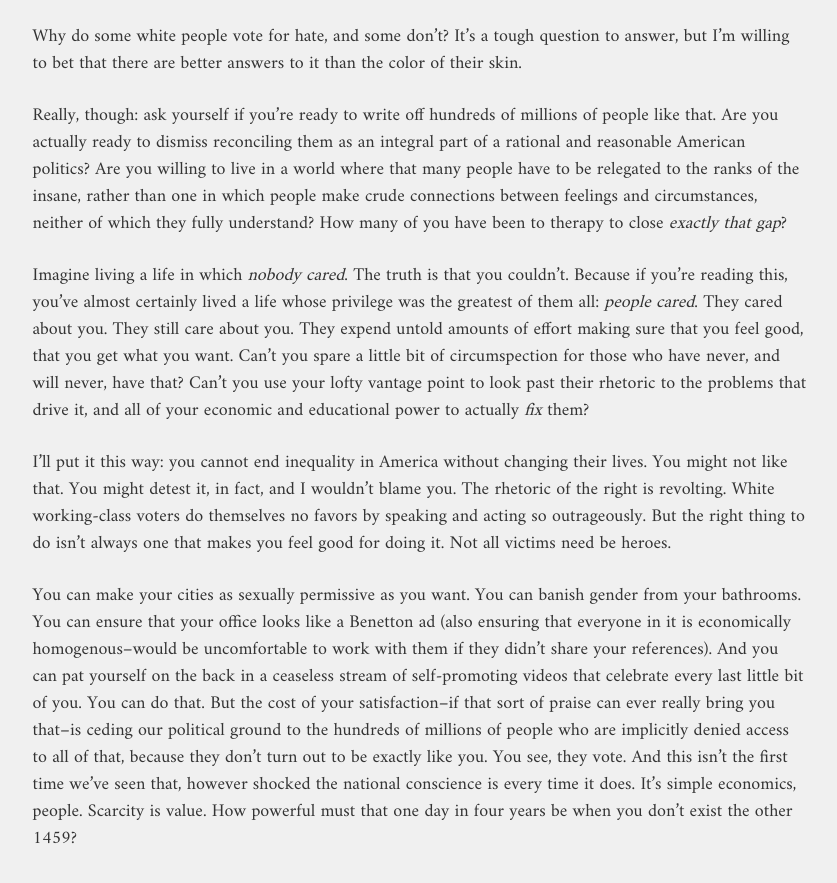
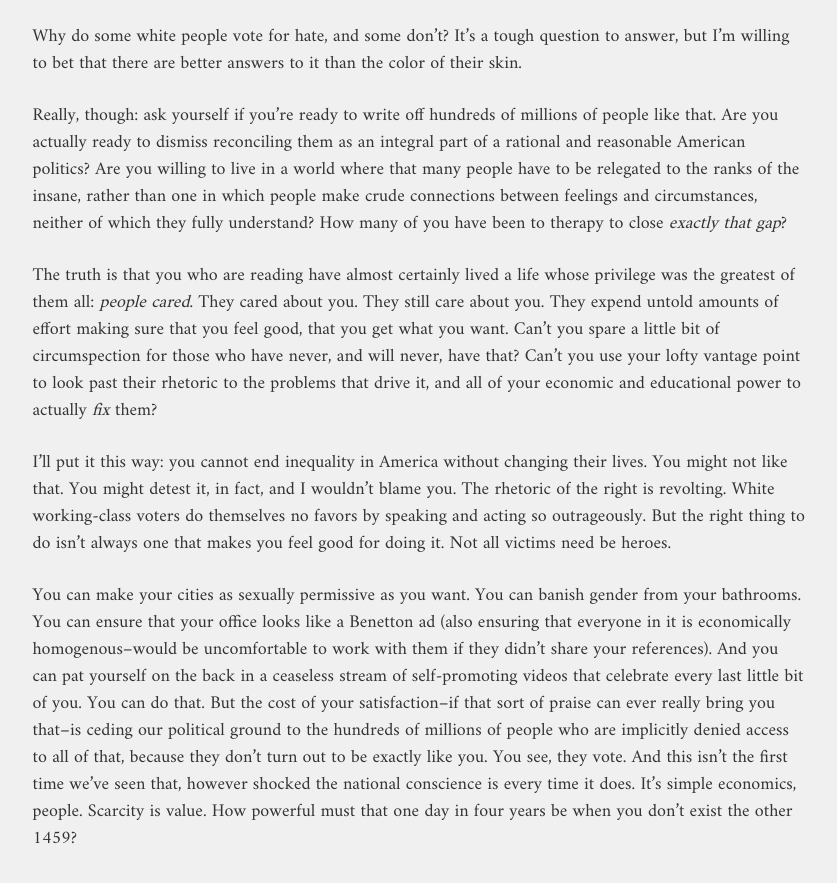
Before and after one commit to smmbll/smmbll.github.io, a Jekyll site: the page built from _posts/2016-11-09-not-my-america.md, in a window 1280 px wide and 900 px high, scrolled down 2043 px. Shown: the top 883 px of the window, without its empty margins (220-1057 px from the left). Built offline with Jekyll 4.4.1, drawn with Linux system fonts in a browser that asks for light colours.

Commit message:
Edit to america

```diff
--- a/_posts/2016-11-09-not-my-america.md
+++ b/_posts/2016-11-09-not-my-america.md
@@ -33,7 +33,7 @@ Why do some white people vote for hate, and some don't? It's a tough question to
 
 Really, though: ask yourself if you’re ready to write off hundreds of millions of people like that. Are you actually ready to dismiss reconciling them as an integral part of a rational and reasonable American politics? Are you willing to live in a world where that many people have to be relegated to the ranks of the insane, rather than one in which people make crude connections between feelings and circumstances, neither of which they fully understand? How many of you have been to therapy to close _exactly that gap_?
 
-Imagine living a life in which _nobody cared_.  The truth is that you couldn’t. Because if you’re reading this, you’ve almost certainly lived a life whose privilege was the greatest of them all: _people cared_. They cared about you. They still care about you. They expend untold amounts of effort making sure that you feel good, that you get what you want. Can’t you spare a little bit of circumspection for those who have never, and will never, have that? Can’t you use your lofty vantage point to look past their rhetoric to the problems that drive it, and all of your economic and educational power to actually _fix_ them?
+The truth is that you who are reading have almost certainly lived a life whose privilege was the greatest of them all: _people cared_. They cared about you. They still care about you. They expend untold amounts of effort making sure that you feel good, that you get what you want. Can’t you spare a little bit of circumspection for those who have never, and will never, have that? Can’t you use your lofty vantage point to look past their rhetoric to the problems that drive it, and all of your economic and educational power to actually _fix_ them?
 
 I'll put it this way: you cannot end inequality in America without changing their lives. You might not like that. You might detest it, in fact, and I wouldn't blame you. The rhetoric of the right is revolting. White working-class voters do themselves no favors by speaking and acting so outrageously. But the right thing to do isn't always one that makes you feel good for doing it. Not all victims need be heroes.
 
```
